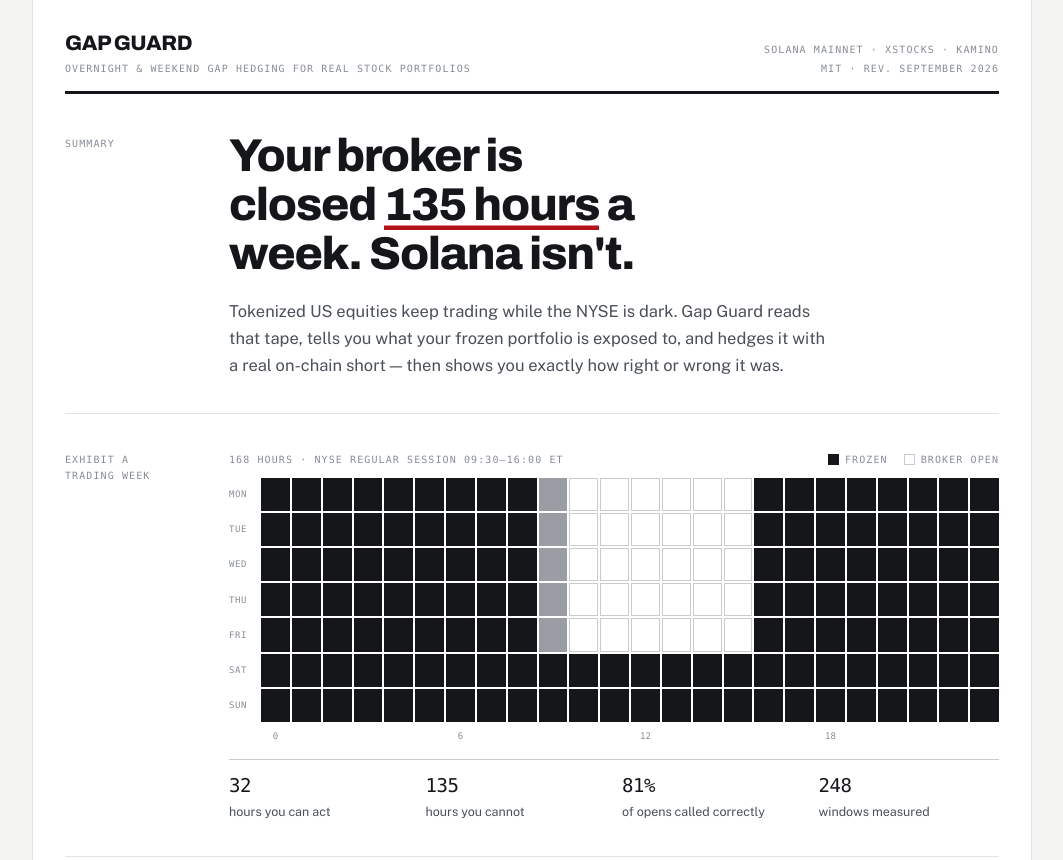
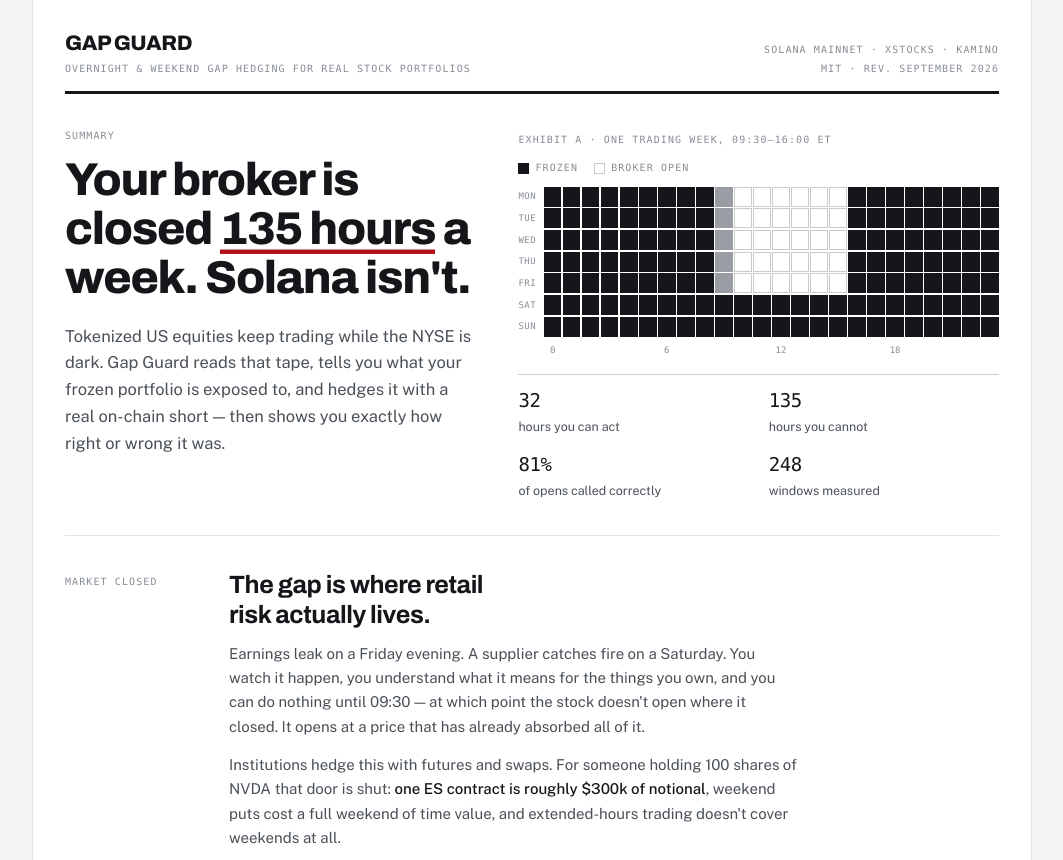
Before and after one commit to winstontai/gapguard, a website: page site/index.html in a window 1280 px wide. Shown: the top 860 px of the page, without its empty margins (108-1171 px from the left). Drawn offline with nearby package versions, Linux system fonts and the light colour scheme; a web font is replaced by a local one.

Commit message:
Make the hero an asymmetric split: claim left, week schedule right

```diff
--- a/site/index.html
+++ b/site/index.html
@@ -94,7 +94,24 @@
     .row { grid-template-columns: 1fr; gap: 12px; padding-block: 28px; }
   }
 
-  .row.lead { padding-block: 38px 34px; }
+  /* Asymmetric opener: the claim on the left, its evidence immediately beside it.
+     Never a centred block — the page reads as a document, not a poster. */
+  .hero {
+    display: grid;
+    grid-template-columns: minmax(0, 0.92fr) minmax(0, 1.08fr);
+    gap: 22px 44px;
+    align-items: start;
+    padding-block: 34px;
+    border-bottom: 1px solid var(--rule-2);
+  }
+  @media (max-width: 900px) {
+    .hero { grid-template-columns: 1fr; gap: 30px; padding-block: 28px; }
+  }
+  .hero > div > .lbl { display: block; margin-bottom: 12px; }
+  /* The schedule sits in a narrower column here, so it tightens rather than scrolls. */
+  .hero .weekgrid { min-width: 424px; grid-template-columns: 24px repeat(24, 1fr); gap: 1.5px; }
+  .hero .tally { grid-template-columns: repeat(2, 1fr); gap: 12px 20px; }
+
   h1 {
     font-family: var(--display);
     font-weight: 800;
@@ -250,9 +267,9 @@
     </div>
   </header>
 
-  <section class="row lead">
-    <div class="margin lbl">Summary</div>
+  <section class="hero">
     <div>
+      <span class="lbl">Summary</span>
       <h1>Your broker is closed <span class="ul">135 hours</span> a week. Solana isn't.</h1>
       <p class="standfirst">
         Tokenized US equities keep trading while the NYSE is dark. Gap Guard reads that tape, tells
@@ -260,13 +277,10 @@
         shows you exactly how right or wrong it was.
       </p>
     </div>
-  </section>
 
-  <section class="row">
-    <div class="margin lbl">Exhibit A<br>Trading week</div>
     <div class="sched">
+      <span class="lbl">Exhibit A · One trading week, 09:30–16:00 ET</span>
       <div class="sched-head">
-        <span class="lbl">168 hours · NYSE regular session 09:30–16:00 ET</span>
         <span class="key lbl">
           <span><i class="frozen"></i>Frozen</span>
           <span><i class="open"></i>Broker open</span>
```
